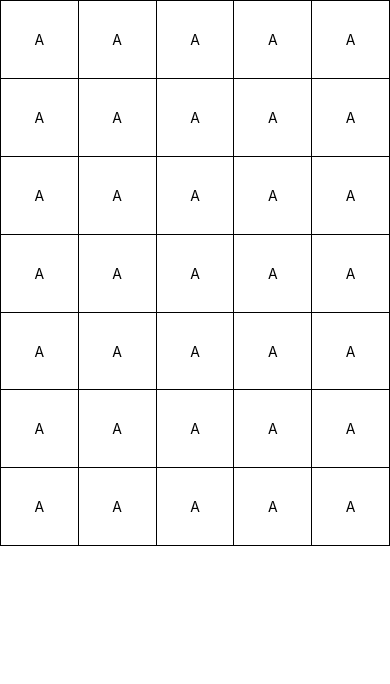
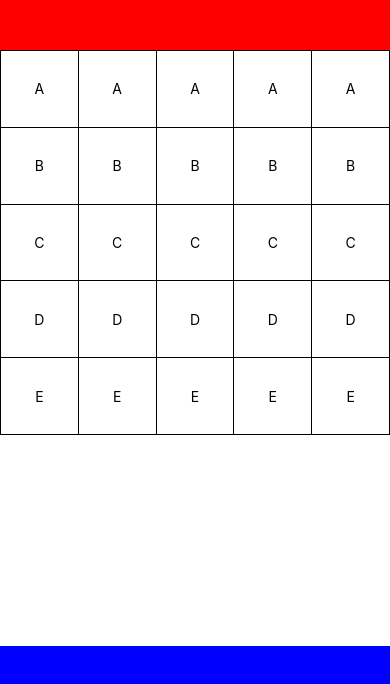
Before and after one commit to rsmith8917/wordUpReactNative, a React Native app: screen / in a window 390 px wide. Shown: the top 684 px of the page. Built offline with nearby package versions, Linux system fonts and the light colour scheme.

Commit message:
deleting items from the grid

```diff
--- a/src/App.js
+++ b/src/App.js
@@ -5,7 +5,7 @@
  */
 
 import React, { Component } from 'react';
-import { Text, View, StyleSheet } from 'react-native';
+import { Text, View, StyleSheet, FlatList } from 'react-native';
 import Grid from './components/Grid';
 // import GridColumn from './components/GridColumn';
 // import GridItem from './components/GridItem';
@@ -13,7 +13,33 @@ import Grid from './components/Grid';
 export default class App extends Component {
   render() {
     return (
-      <Grid />
+      <View style={styles.container}>
+        <View style={styles.header} />
+        <View style={styles.body}>
+          <Grid />
+        </View>
+        <View style={styles.footer} />
+      </View>
     );
   }
 }
+
+const styles = StyleSheet.create({
+  container: {
+    flex: 1
+  },
+  header: {
+    width: '100%',
+    height: 50,
+    backgroundColor: 'red'
+  },
+  body: {
+    width: '100%',
+    flex: 3
+  },
+  footer: {
+    width: '100%',
+    flex: 1,
+    backgroundColor: 'blue'
+  }
+});
--- a/src/components/Grid.js
+++ b/src/components/Grid.js
@@ -3,14 +3,48 @@ import { View, StyleSheet } from 'react-native';
 import GridColumn from './GridColumn';
 
 export default class Grid extends Component {
+    constructor(props) {
+        super(props);
+
+        this.state = {
+            letters: [
+                [{ key: '1', data: 'A' },  { key: '2', data: 'B' },  { key: '3', data: 'C' },  { key: '4', data: 'D' },  { key: '5', data: 'E' }],
+                [{ key: '6', data: 'A' },  { key: '7', data: 'B' },  { key: '8', data: 'C' },  { key: '9', data: 'D' },  { key: '10', data: 'E' }],
+                [{ key: '11', data: 'A' }, { key: '12', data: 'B' }, { key: '13', data: 'C' }, { key: '14', data: 'D' }, { key: '15', data: 'E' }],
+                [{ key: '16', data: 'A' }, { key: '17', data: 'B' }, { key: '18', data: 'C' }, { key: '19', data: 'D' }, { key: '20', data: 'E' }],
+                [{ key: '21', data: 'A' }, { key: '22', data: 'B' }, { key: '23', data: 'C' }, { key: '24', data: 'D' }, { key: '25', data: 'E' }],
+            ]
+        };
+
+        this.deleteItem = this.deleteItem.bind(this);
+    }
+
+    deleteItem(key) {
+        console.log('DELETE THING');
+        console.log(key);
+        this.setState(previousState => {
+            let newLetters = [];
+            for (let i = 0; i < previousState.letters.length; i++) {
+                let letterRow = [];
+                for (let j = 0; j < previousState.letters[i].length; j++) {
+                    if (previousState.letters[i][j].key !== key) {
+                        letterRow.push(previousState.letters[i][j]);
+                    }
+                }
+                newLetters.push(letterRow);
+            }
+            return { letters: newLetters };
+        });
+    }
+
     render() {
         return (
             <View style={styles.grid}>
-                <GridColumn />
-                <GridColumn />
-                <GridColumn />
-                <GridColumn />
-                <GridColumn />
+                {
+                    this.state.letters.map((letterCol, i) =>
+                        <GridColumn letters={letterCol} key={i} deleteHandler={this.deleteItem} />
+                    )
+                }
             </View>
         );
     }
@@ -22,7 +56,6 @@ const styles = StyleSheet.create({
         borderLeftWidth: 1,
         borderColor: 'black',
         flexDirection: 'row',
-        width: '100%',
-        aspectRatio: 0.714
+        width: '100%'
     }
 });
--- a/src/components/GridColumn.js
+++ b/src/components/GridColumn.js
@@ -1,17 +1,16 @@
 import React from 'react';
-import { View, StyleSheet } from 'react-native';
+import { View, StyleSheet, FlatList, Text } from 'react-native';
 import GridItem from './GridItem';
 
 const GridColumn = (props) => {
     return (
         <View style={styles.gridColumn}>
-            <GridItem />
-            <GridItem />
-            <GridItem />
-            <GridItem />
-            <GridItem />
-            <GridItem />
-            <GridItem />
+            <FlatList
+                // scrollEnabled={false}
+                // showsVerticalScrollIndicator={false}
+                data={props.letters}
+                renderItem={({ item }) => <GridItem key={item.key} id={item.key} deleteHandler={props.deleteHandler} ><Text>{item.data}</Text></GridItem>}
+            />
         </View>
     );
 }
@@ -23,6 +22,6 @@ const styles = StyleSheet.create({
         flex: 1,
         flexDirection: 'column'
     }
-  });
+});
 
 export default GridColumn;
--- a/src/components/GridItem.js
+++ b/src/components/GridItem.js
@@ -1,12 +1,12 @@
 import React from 'react';
-import { View, Text, StyleSheet } from 'react-native';
+import { TouchableOpacity, View, StyleSheet } from 'react-native';
 
 const GridItem = (props) => {
     return (
         <View style={styles.gridItem}>
-            <Text>
-                A
-            </Text>
+            <TouchableOpacity onPress={props.deleteHandler.bind(null, props.id)}>
+                {props.children}
+            </TouchableOpacity>
         </View>
     );
 }
@@ -15,10 +15,10 @@ const styles = StyleSheet.create({
     gridItem: {
         borderColor: 'black',
         borderBottomWidth: 1,
-        flex: 1,
+        aspectRatio: 1,
         justifyContent: 'center',
         alignItems: 'center'
     }
-  });
+});
 
 export default GridItem;
```
